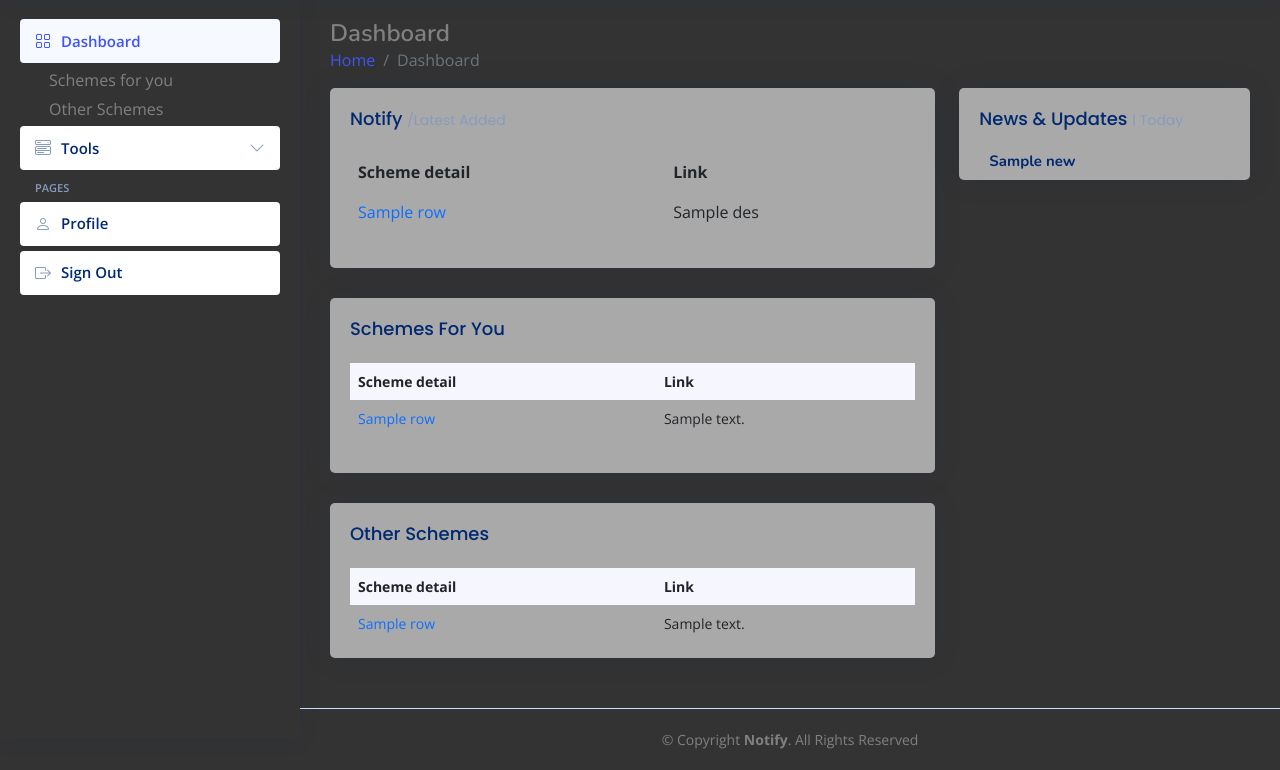
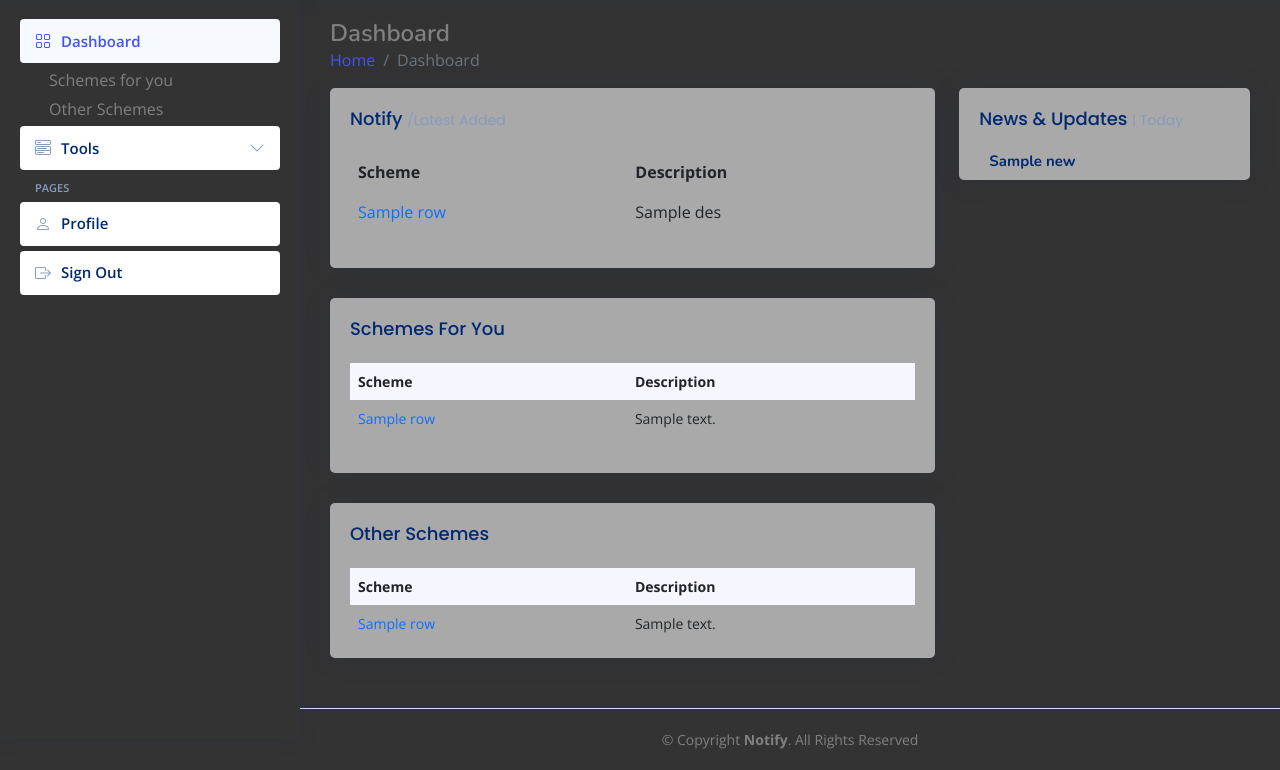
Before and after one commit to Alwin-Varghese-T/govnotify, a Flask app: template templates/index.html in a window 1280 px wide. Shown: the part 61-831 px from the top of the page. Run offline with Flask 2, Linux system fonts and the light colour scheme; the template is opened without the code that fills it: most values are stand-ins (such as "Sample title", 1, 10 or a date in 2020); some libraries are stand-ins or nearby versions.

Commit message:
edited interface

```diff
--- a/templates/index.html
+++ b/templates/index.html
@@ -195,8 +195,8 @@
 
                     <thead>
                       <tr>
-                        <th scope="col">Scheme detail</th>
-                        <th scope="col">Link</th>
+                        <th scope="col">Scheme</th>
+                        <th scope="col">Description</th>
                       </tr>
                     </thead>
                     <tbody>
@@ -235,8 +235,8 @@
 
                     <thead>
                       <tr>
-                        <th scope="col">Scheme detail</th>
-                        <th scope="col">Link</th>
+                        <th scope="col">Scheme</th>
+                        <th scope="col">Description</th>
                       </tr>
                     </thead>
                     <tbody>
@@ -267,8 +267,8 @@
                   <table class="table table-borderless datatable">
                     <thead>
                       <tr>
-                        <th scope="col">Scheme detail</th>
-                        <th scope="col">Link</th>
+                        <th scope="col">Scheme</th>
+                        <th scope="col">Description</th>
                       </tr>
                     </thead>
                     <tbody>
--- a/templates/search.html
+++ b/templates/search.html
@@ -178,8 +178,8 @@
 
                     <thead>
                       <tr>
-                        <th scope="col">Scheme detail</th>
-                        <th scope="col">Link</th>
+                        <th scope="col">Scheme</th>
+                        <th scope="col">Description</th>
                       </tr>
                     </thead>
                     <tbody>
```
